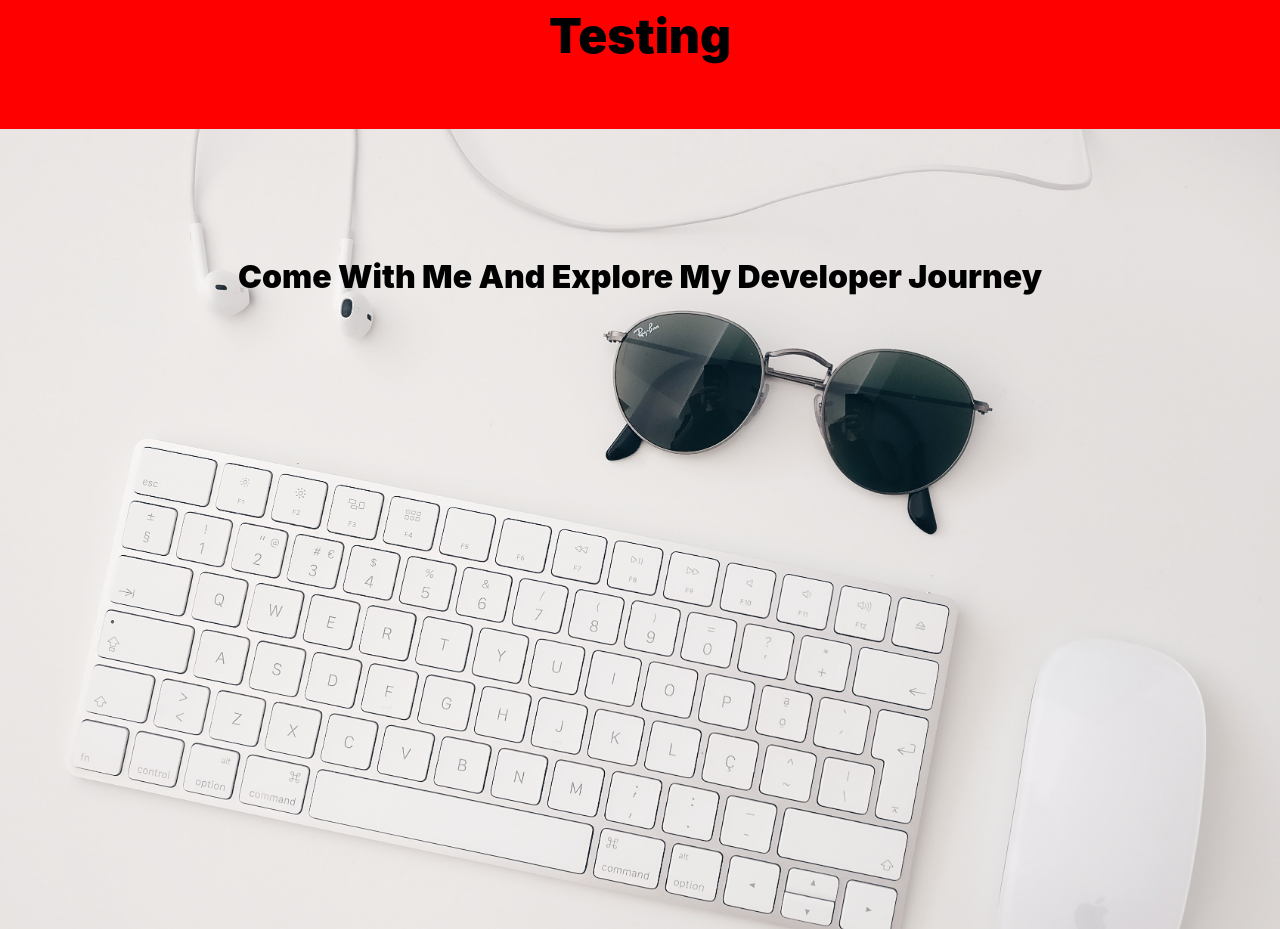
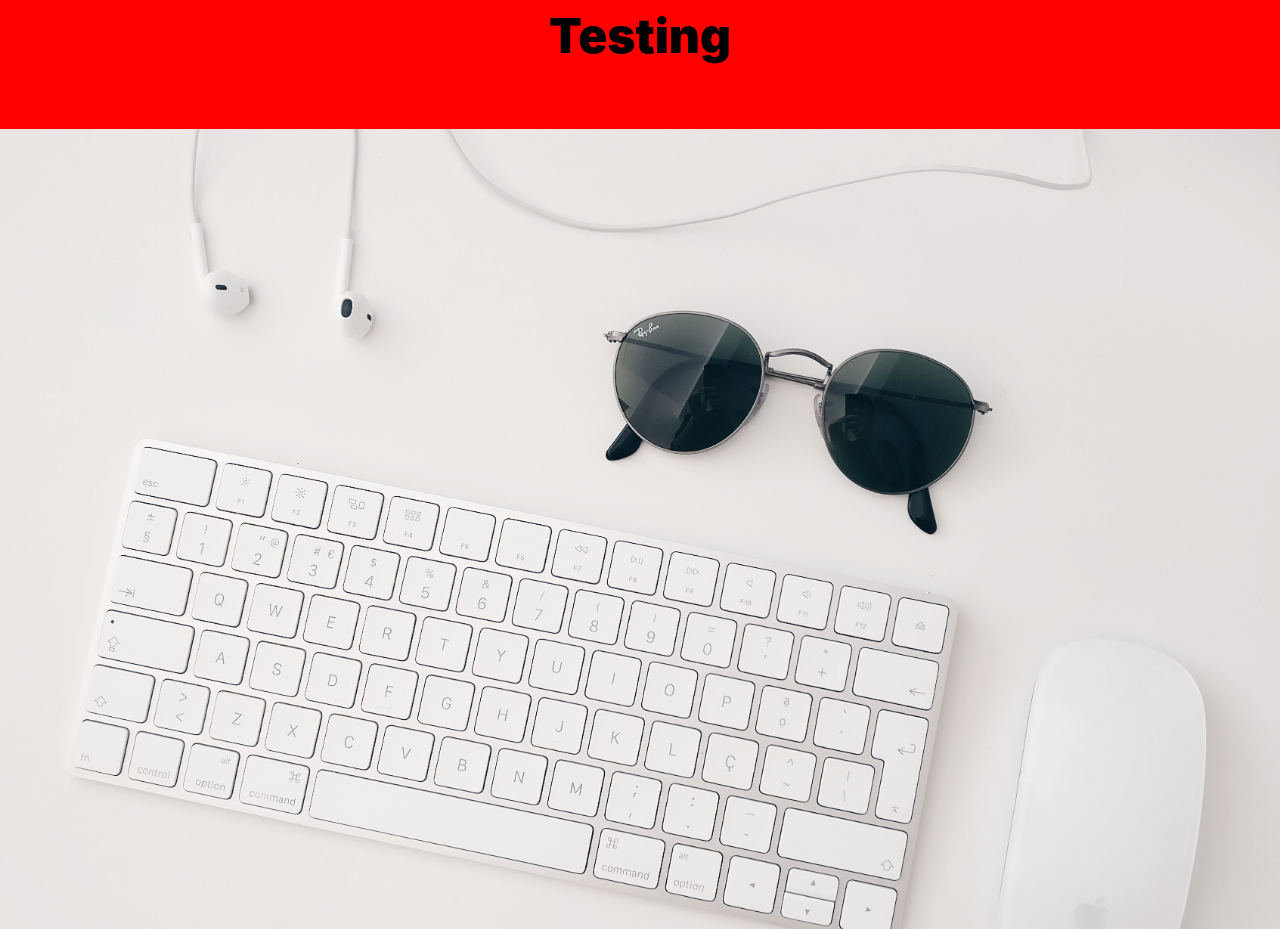
Before and after one commit to MichaelYang120/portfolio, a React (Create React App) app: page / in a window 1280 px wide. Shown: the part 2400-3329 px from the top of the page. Built offline with nearby package versions, Linux system fonts and the light colour scheme.

Commit message:
added conditional if statement in ParallaxScrolll.tsx for no text content

```diff
--- a/src/App.tsx
+++ b/src/App.tsx
@@ -3,18 +3,20 @@ import './App.css';
 import Main from './Components/Main';
 import Header from './Components/Header';
 import Footer from './Components/Footer';
-import ParallaxScroll from './Components/ParallaxScroll';
+import {ParallaxScroll} from './Components/ParallaxScroll';
 import Title from './Components/Title';
+
+import techimage from "./Assets/ramiro-mendes-CjS3QsRuxnE-unsplash.jpg"
+const titletext = "Come with me and explore my developer journey"
 
 function App() {
   return (
     <>
-      {/* <Title/> */}
-      <ParallaxScroll/>
+      {ParallaxScroll(techimage, titletext)}
       <Header/>
       <Main/>
       <Header/>
-      <ParallaxScroll/>
+      {ParallaxScroll(techimage, "")}
       <Main/>
       <Footer/>
     </>
--- a/src/Components/ParallaxScroll.tsx
+++ b/src/Components/ParallaxScroll.tsx
@@ -1,12 +1,13 @@
 import React from "react";
 import techimage from "../Assets/ramiro-mendes-CjS3QsRuxnE-unsplash.jpg"
 
-export default function ParallaxScroll() {
+const imageurl = techimage
+const titletext = "Come with me and explore my developer journey"
 
-	const titletext = "Come with me and explore my developer journey"
+export function ParallaxScroll(imageurl:any, titletext:string) {
 
 	const backgroundimagestyle = {
-		backgroundImage:`url(${techimage})`,
+		backgroundImage:`url(${imageurl})`,
 		height:"100vh",
 		backgroundSize:"cover",
 		backgroundRepeat:"no-repeat",
@@ -25,7 +26,7 @@ export default function ParallaxScroll() {
 	return (
 		<>
 			<div style={backgroundimagestyle}>
-				<div style={textstyle}>{titletext}</div>
+				{titletext !== "" ? <div style={textstyle}>{titletext}</div> : ""}
 			</div>
 		</>
 	);
```
